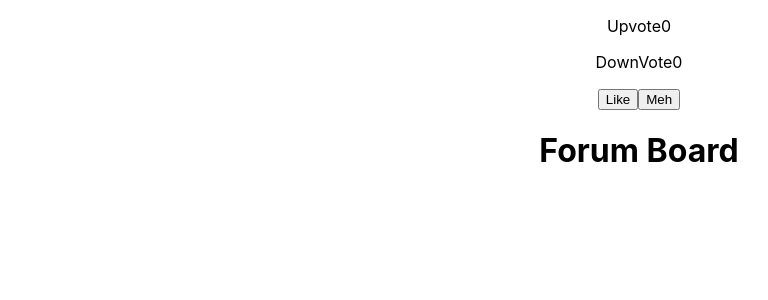
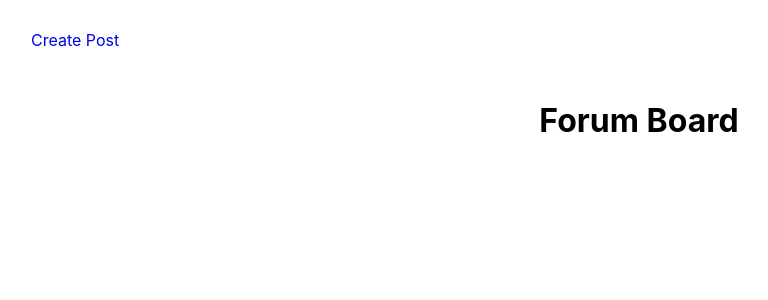
Before and after one commit to misakimichy/react-vote-forum, a React (Create React App) app: page / in a window 1280 px wide. Shown: the top 300 px of the page, without its empty margins (1-769 px from the left). Built offline with nearby package versions, Linux system fonts and the light colour scheme.

Commit message:
Add Header component with nav.

```diff
--- a/src/App.css
+++ b/src/App.css
@@ -37,6 +37,25 @@
   }
 }
 
+/*
+  Header
+*/
+header {
+  display: flex;
+  align-items: center;
+  justify-content: space-between;
+  height: 10vh;
+}
+
+nav {
+  display: block;
+  margin-left: 2em;
+}
+
+nav a {
+  text-decoration: none;
+}
+
 .form-container {
   display: flex;
   flex-direction: column;
--- a/src/App.js
+++ b/src/App.js
@@ -1,7 +1,7 @@
 import React, { Component } from 'react';
 import { Route, Switch } from 'react-router-dom'
-import { v4 } from 'uuid'
 import './App.css';
+import Header from './Header'
 import Forum from './Forum'
 import NotFound from './NotFound'
 import CreatePost from './CreatePost'
@@ -43,13 +43,14 @@ class App extends Component {
   render() {
     return (
       <div className="App">
-        <p>{this.state.title}</p>
+        {/* <p>{this.state.title}</p>
         <p>{this.state.body}</p>
         <p>{this.state.postId}</p>
         <p>Upvote{this.state.upvote}</p>
         <p>DownVote{this.state.downvote}</p>
-      <button onClick={this.handleUpVote}>Like</button>
-      <button onClick={this.handleDownVote}>Meh</button>
+        <button onClick={this.handleUpVote}>Like</button>
+        <button onClick={this.handleDownVote}>Meh</button> */}
+        <Header />
         <Switch>
           <Route exact path='/' component={Forum} />
           <Route path='/create-post' render={() => <CreatePost onCreateNewPost={this.createPost}/>} />
--- /dev/null
+++ b/src/Header.jsx
@@ -0,0 +1,14 @@
+import React from 'react'
+import { Link } from 'react-router-dom'
+
+const Header = () => {
+    return(
+        <header>
+            <nav>
+                <Link to='/create-post'>Create Post</Link>
+            </nav>
+        </header>
+    )
+}
+
+export default Header
```
